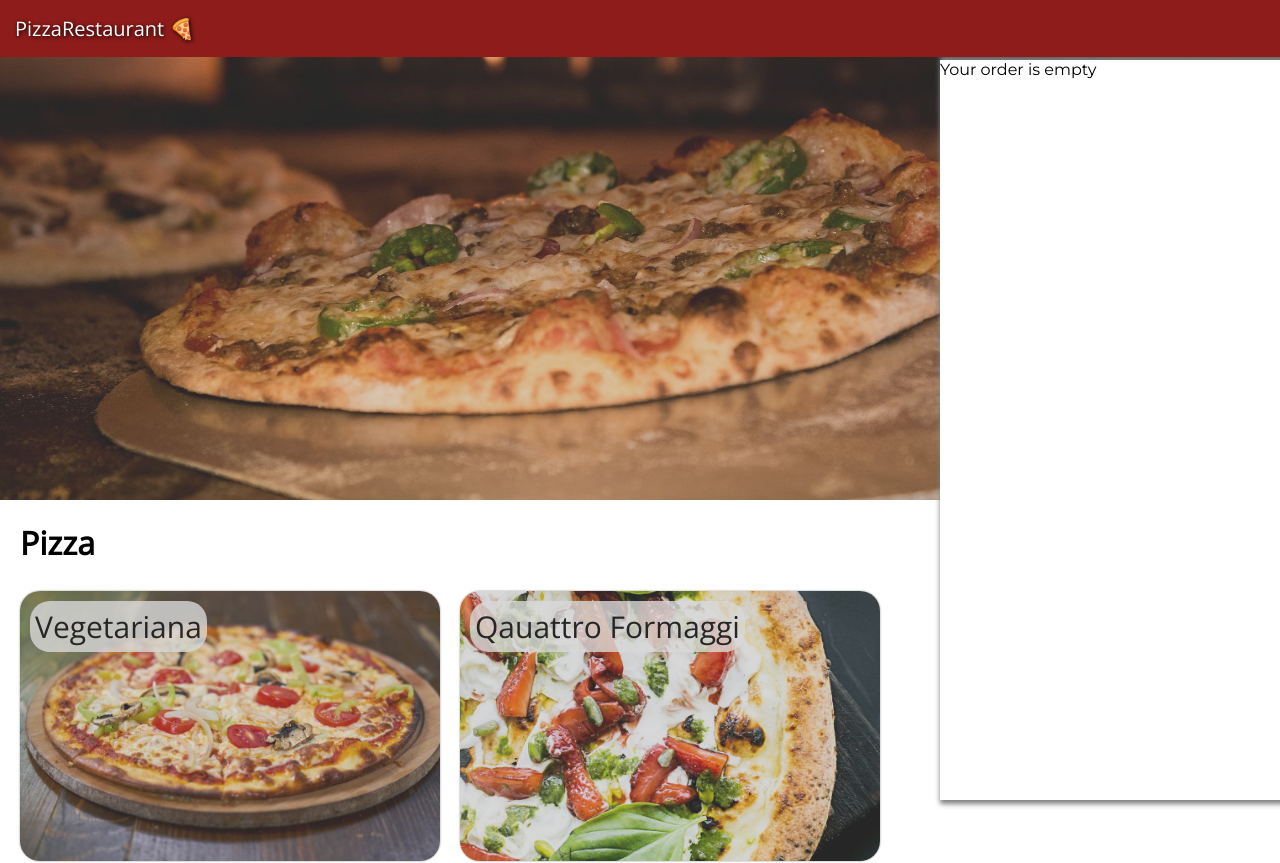
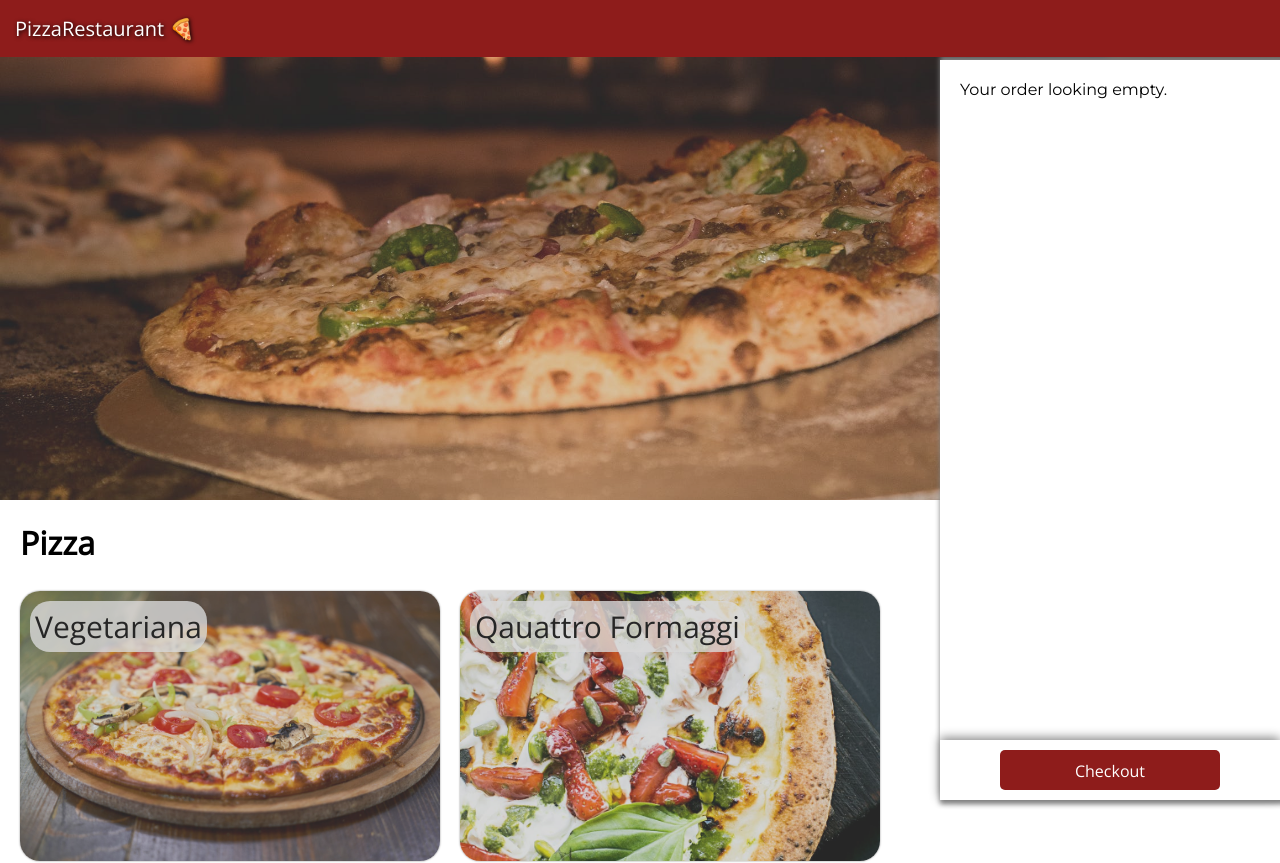
Before and after one commit to Wafrey/pizza-restaurant, a React (Create React App) app in the folder client/: page / in a window 1280 px wide. Shown: the top 863 px of the page. Built offline with nearby package versions, Linux system fonts and the light colour scheme.

Commit message:
add dialog confrim button, and order layout

```diff
--- a/client/src/FoodDialog/FoodDialog.js
+++ b/client/src/FoodDialog/FoodDialog.js
@@ -1,6 +1,8 @@
 import React from "react";
 import styled from "styled-components";
 import { FoodLabel } from "../Menu/FoodGrid";
+import { pizzaRed } from "./../Styles/Colors";
+import { Title } from "./../Styles/Title";
 
 const Dialog = styled.div`
   width: 500px;
@@ -14,14 +16,34 @@ const Dialog = styled.div`
   flex-direction: column;
 `;
 
-const DialogContent = styled.div`
+export const DialogContent = styled.div`
   overflow: auto;
-  min-height: 200px
+  min-height: 200px;
 `;
 
-const DialogFooter = styled.div`
-  box-shadow: 0px 2px 20px 0px grey;
+export const DialogFooter = styled.div`
+  box-shadow: 0px -2px 10px 0px grey;
   height: 60px;
+  display: flex;
+  justify-content: center;
+`;
+
+export const ConfirmButton = styled(Title)`
+  margin: 10px;
+  color: white;
+  height: 20px;
+  width: 200px;
+  border-radius: 5px;
+  padding: 10px;
+  text-align: center;
+  cursor: pointer;
+  background-color: ${pizzaRed};
+  &:hover {
+   color: ${pizzaRed};
+   background-color: white;
+   border: 2px solid ${pizzaRed};
+   font-weight: bold;
+  }
 `;
 
 const DialogShadow = styled.div`
@@ -60,7 +82,9 @@ export function FoodDialog({ openFood, setOpenFood }) {
           <DialogBannerName>{openFood.name}</DialogBannerName>
         </DialogBanner>
         <DialogContent></DialogContent>
-        <DialogFooter></DialogFooter>
+        <DialogFooter>
+          <ConfirmButton>Confirm</ConfirmButton>
+        </DialogFooter>
       </Dialog>
     </>
   ) : null;
--- a/client/src/Order/Order.js
+++ b/client/src/Order/Order.js
@@ -1,5 +1,10 @@
 import React from "react";
 import styled from "styled-components";
+import {
+  ConfirmButton,
+  DialogContent,
+  DialogFooter,
+} from "./../FoodDialog/FoodDialog";
 
 const OrderStyled = styled.div`
   position: fixed;
@@ -10,8 +15,21 @@ const OrderStyled = styled.div`
   height: calc(100% - 60px);
   z-index: 10;
   box-shadow: 4px 0px 5px 4px grey;
+  display: flex;
+  flex-direction: column;
 `;
 
+const OrderContent = styled(DialogContent)`
+  padding: 20px;
+  height: 100%;
+`;
 export function Order() {
-  return <OrderStyled>Your order is empty</OrderStyled>;
+  return (
+    <OrderStyled>
+      <OrderContent>Your order looking empty.</OrderContent>
+      <DialogFooter>
+        <ConfirmButton>Checkout</ConfirmButton>
+      </DialogFooter>
+    </OrderStyled>
+  );
 }
```
